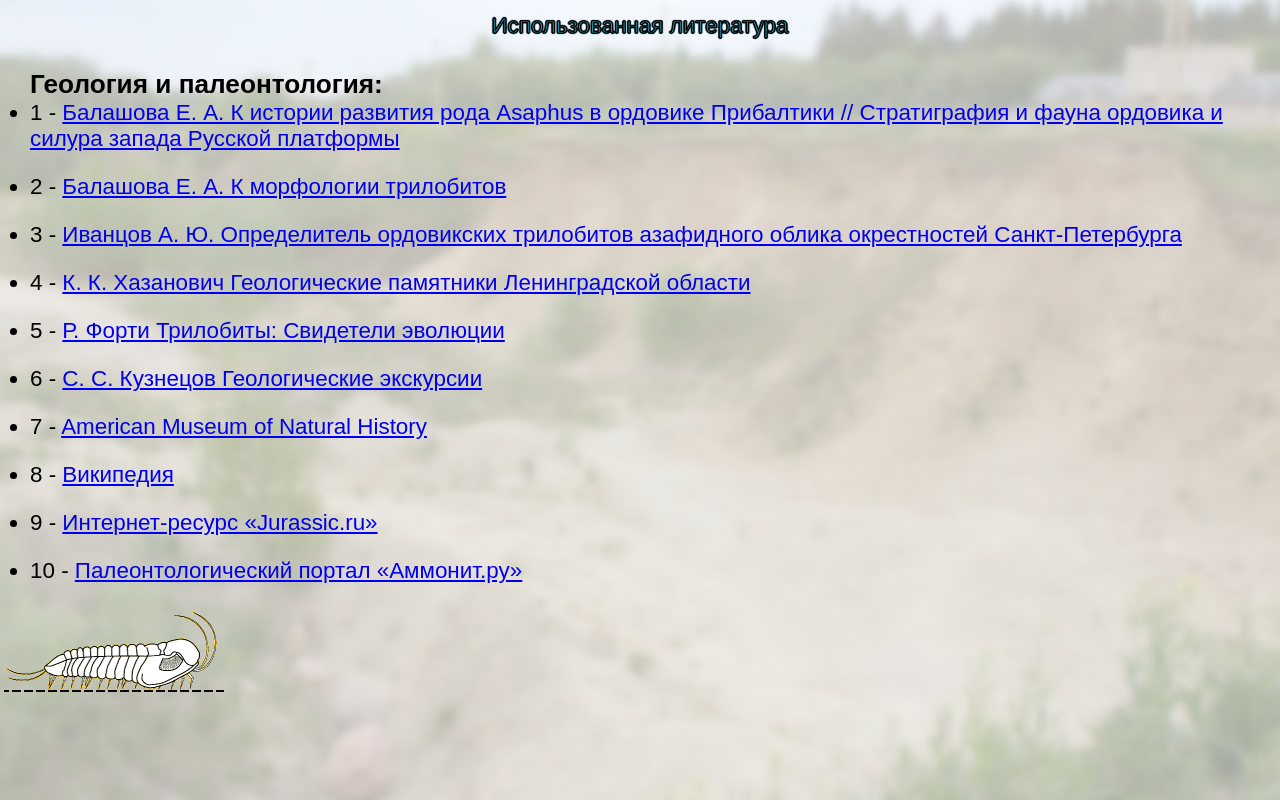
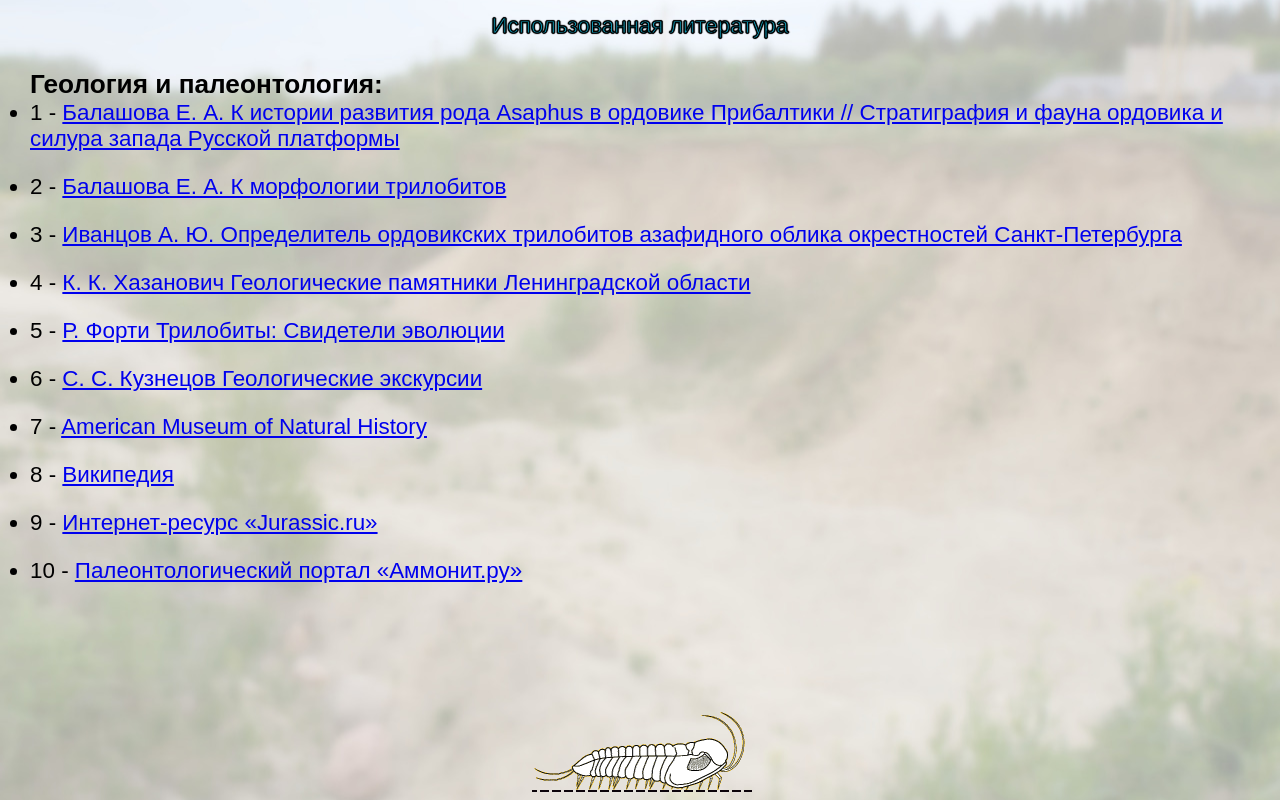
Before and after one commit to IIPMichael/trilobites, a plain HTML site: page литература/literature.html in a window 1280 px wide. Drawn offline with Linux system fonts and the light colour scheme.

Commit message:
Update literature.css

```diff
--- a/литература/literature.css
+++ b/литература/literature.css
@@ -57,7 +57,7 @@ li{
   margin-left: 30px;
   margin-bottom: 22px;
 }
-/* #footer{
+ #footer{
   display: flex;
   flex-direction:column;
   align-items:center;
@@ -66,9 +66,4 @@ li{
   font-size: 1.2em;
   -webkit-text-stroke: 0.5px #000000;
   margin-top: 100px;
-  /* font-family: 'Lobster', cursive; */
-/* }
-#footer>p{
-  margin-top: 3px;
-  font-size: 0.9em;
-} */
+}
```
